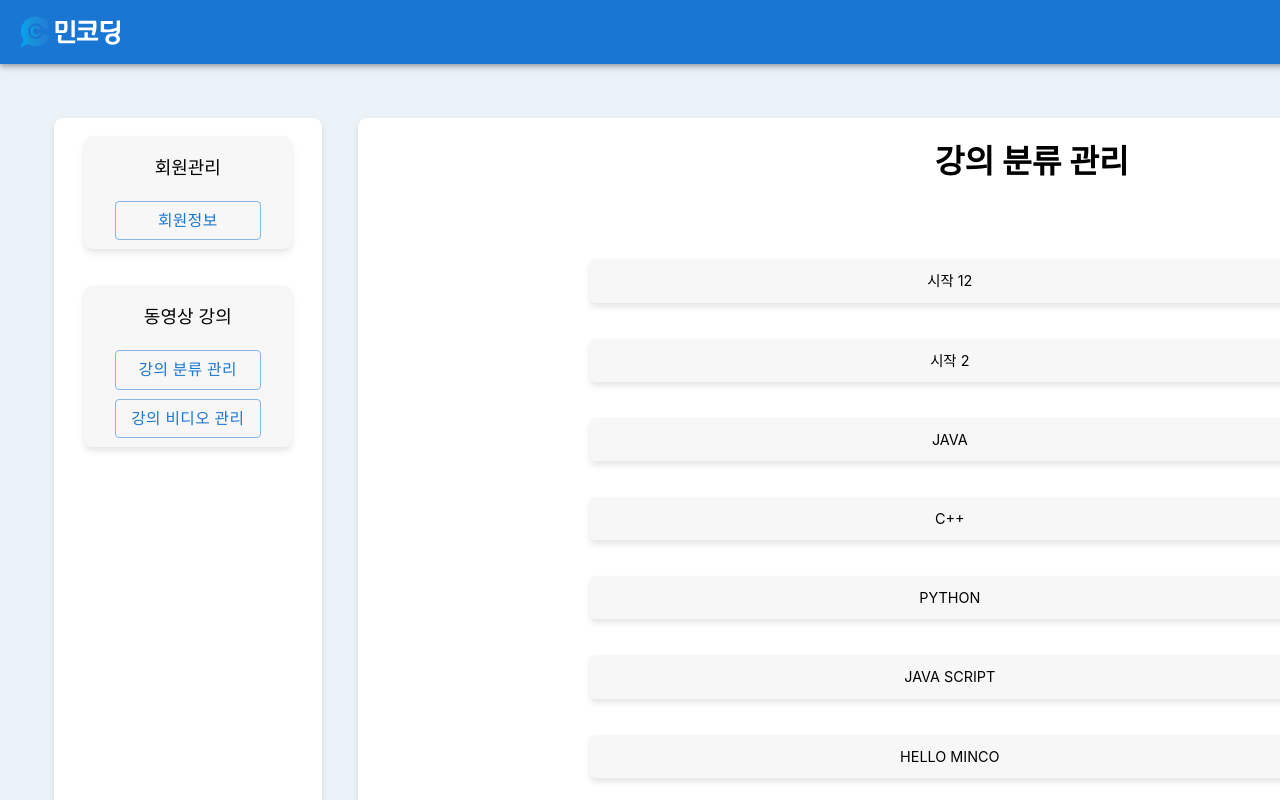
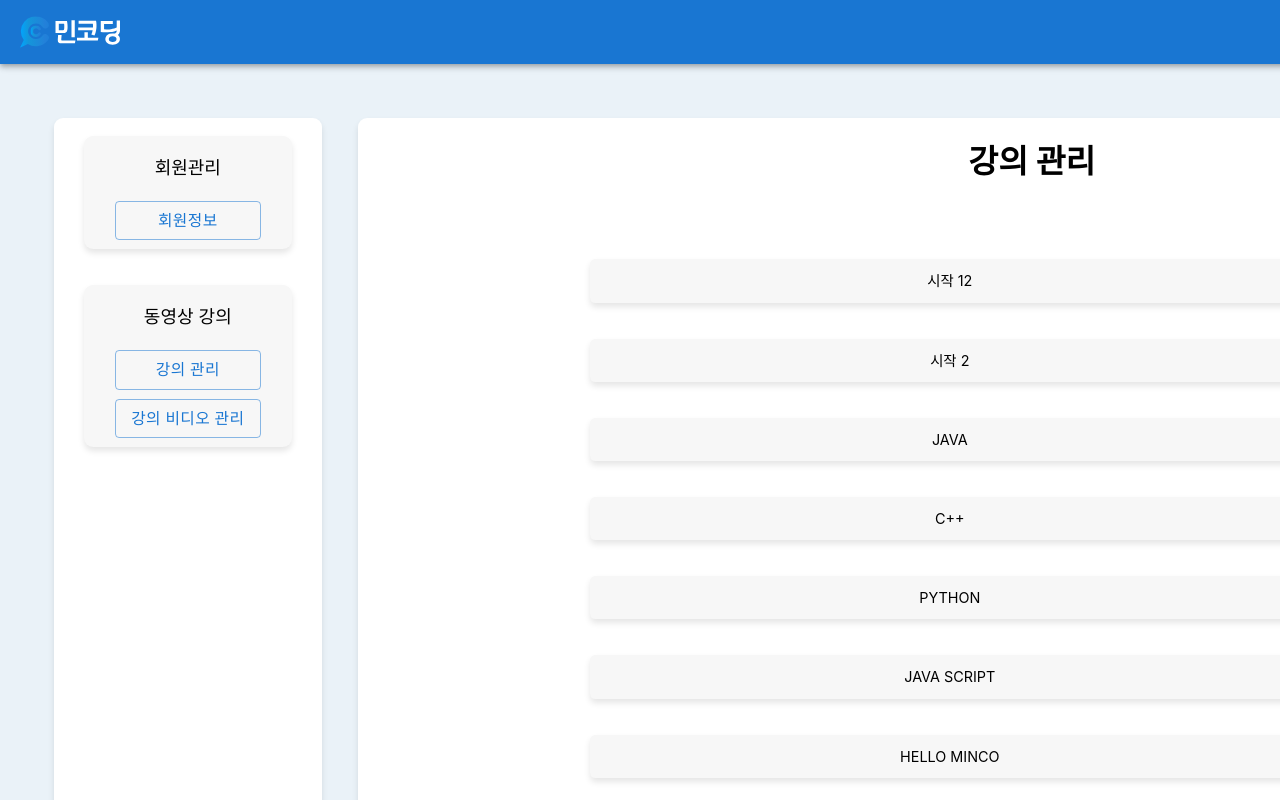
Before and after one commit to mincoding-main/lecture_streaming_system_front, a Next.js app: page /admin/lecture-classification in a window 1280 px wide. Shown: the top 800 px of the page. Built offline with nearby package versions, Linux system fonts and the light colour scheme.

Commit message:
lecture-classification title edit

```diff
--- a/components/admin-side-navbar.js
+++ b/components/admin-side-navbar.js
@@ -37,7 +37,7 @@ export default function AdminSideNavBar() {
                 </div>
                 <div className={adminCommonStyle.sideVideoBtn}>
                     <Button variant="outlined" onClick={handleLectureManagementClick}>
-                        강의 분류 관리
+                        강의 관리
                     </Button>
                     <Button variant="outlined" onClick={handleCategoryManagementClick}>
                         강의 비디오 관리
--- a/pages/admin/lecture-classification.js
+++ b/pages/admin/lecture-classification.js
@@ -75,7 +75,7 @@ export default function LectureClassification() {
                 </div>
                 <div className={adminCommonStyle.mainContainer}>
                     <div className={adminLectureClassificaitonStyle.lectureCreateTitle}>
-                        강의 분류 관리
+                        강의 관리
                     </div>
                     <div className={adminLectureClassificaitonStyle.lectureCreateContainer}>
                         <Button variant="outlined" className={adminLectureClassificaitonStyle.lectureCreateBtn} onClick={handleCreate}>
```
